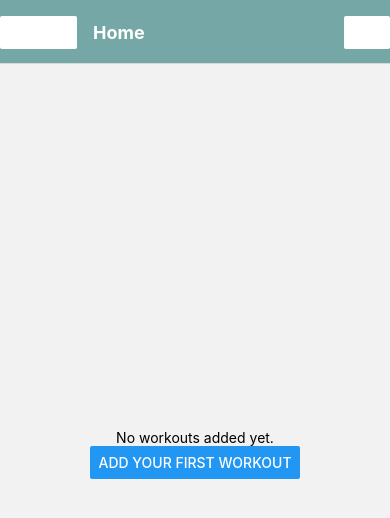
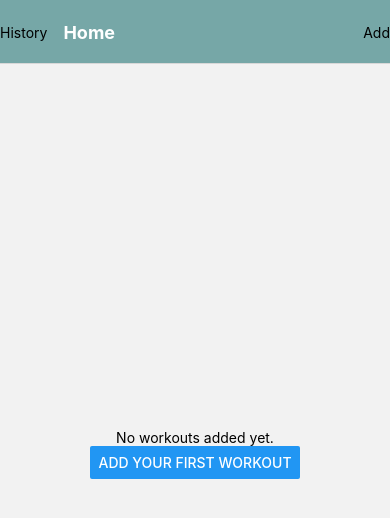
Before and after one commit to kaufi95/TrackFit, a React Native app: screen / in a window 390 px wide. Shown: the top 518 px of the page. Built offline with nearby package versions, Linux system fonts and the light colour scheme; what native-base would draw is missing.

Commit message:
changed headerbuttons to text

```diff
--- a/App.js
+++ b/App.js
@@ -1,5 +1,5 @@
 import React from 'react';
-import { Button } from 'react-native';
+import { Text } from 'react-native';
 import { NativeBaseProvider, extendTheme } from 'native-base';
 import { NavigationContainer } from '@react-navigation/native';
 import { createNativeStackNavigator } from '@react-navigation/native-stack';
@@ -39,9 +39,9 @@ export default function App() {
             name="Home"
             component={HomeScreen}
             options={({ navigation }) => ({
-              headerLeft: () => <Button onPress={() => navigation.navigate('History')} title="History" color="#fff" />,
+              headerLeft: () => <Text onPress={() => navigation.navigate('History')} >History</Text>,
               headerRight: () => (
-                <Button onPress={() => navigation.navigate('Create a Workout')} title="Add" color="#fff" />
+                <Text onPress={() => navigation.navigate('Create a Workout')} >Add</Text>
               )
             })}
           />
```
